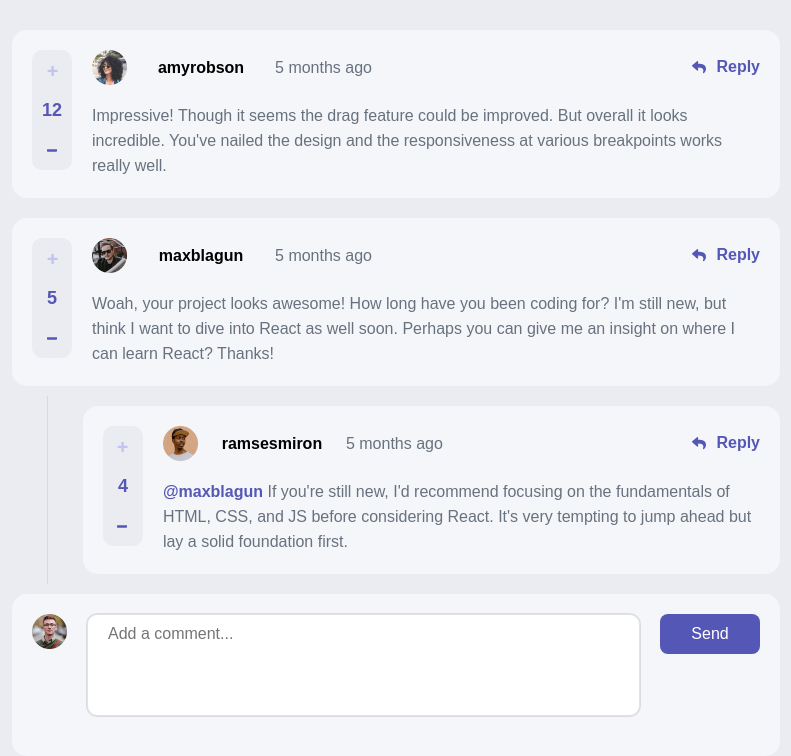
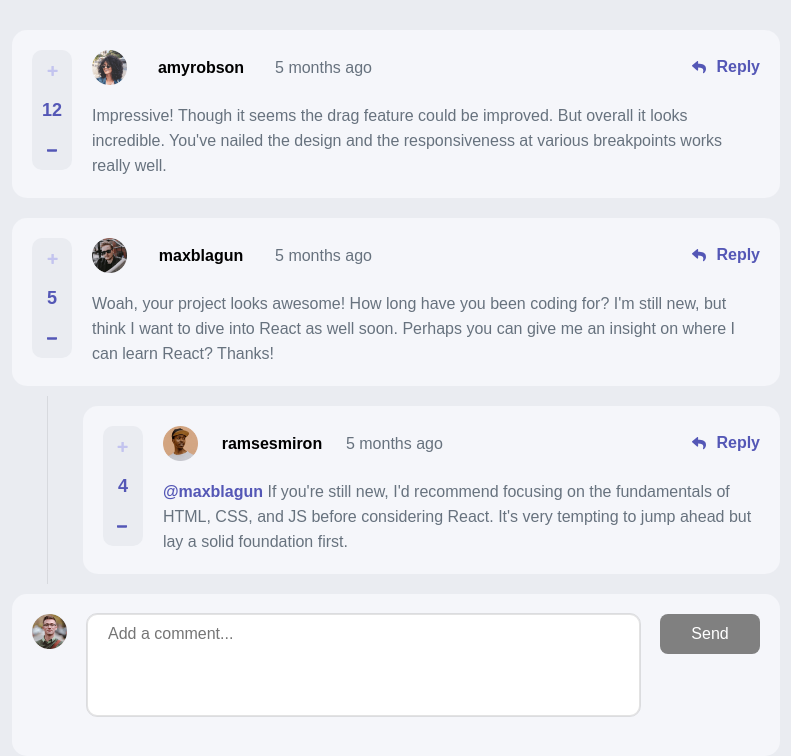
Before and after one commit to Hichahy/interactive-comments, a React (Create React App) app: page / in a window 1280 px wide. Shown: the top 756 px of the page, without its empty margins (244-1035 px from the left). Built offline with nearby package versions, Linux system fonts and the light colour scheme.

Commit message:
fix: validate send btn

```diff
--- a/src/components/newComment/NewComment.js
+++ b/src/components/newComment/NewComment.js
@@ -44,6 +44,11 @@ export const SendButton = styled.button`
 
   &:hover {
     background: hsl(239deg, 57%, 85%);
+  }
+
+  &:disabled {
+    background: grey;
+    cursor: unset;
   }
 `;
 
@@ -126,7 +131,10 @@ const NewComment = ({ dataUsers, setDataUsers }) => {
             placeholder="Add a comment..."
           ></TextAreaComment>
           <Avatar src={data.currentUser.image.png} />
-          <SendButton onClick={valueComment.length > 0 && handleButtonSend}>
+          <SendButton
+            disabled={valueComment.length > 0 ? false : true}
+            onClick={handleButtonSend}
+          >
             Send
           </SendButton>
         </NewCommentDiv>
--- a/src/components/newReply/NewReply.js
+++ b/src/components/newReply/NewReply.js
@@ -67,7 +67,12 @@ const NewComment = ({ dataUsers, setDataUsers, id, replyId }) => {
             placeholder="Add a comment..."
           ></TextAreaComment>
           <Avatar src={data.currentUser.image.png} />
-          <SendButton onClick={valueReply.length > 0 && handleButtonSend}>Reply</SendButton>
+          <SendButton
+            disabled={valueReply.length > 0 ? false : true}
+            onClick={handleButtonSend}
+          >
+            Reply
+          </SendButton>
         </NewCommentDiv>
       </NewCommentContainer>
     </div>
```
